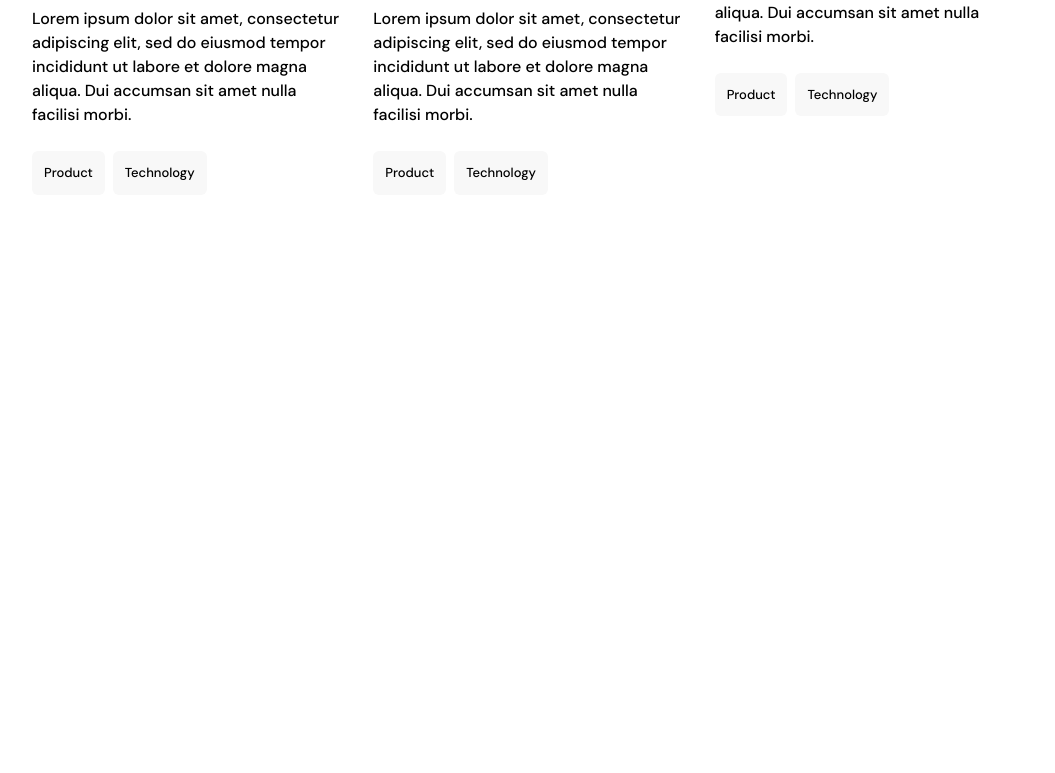
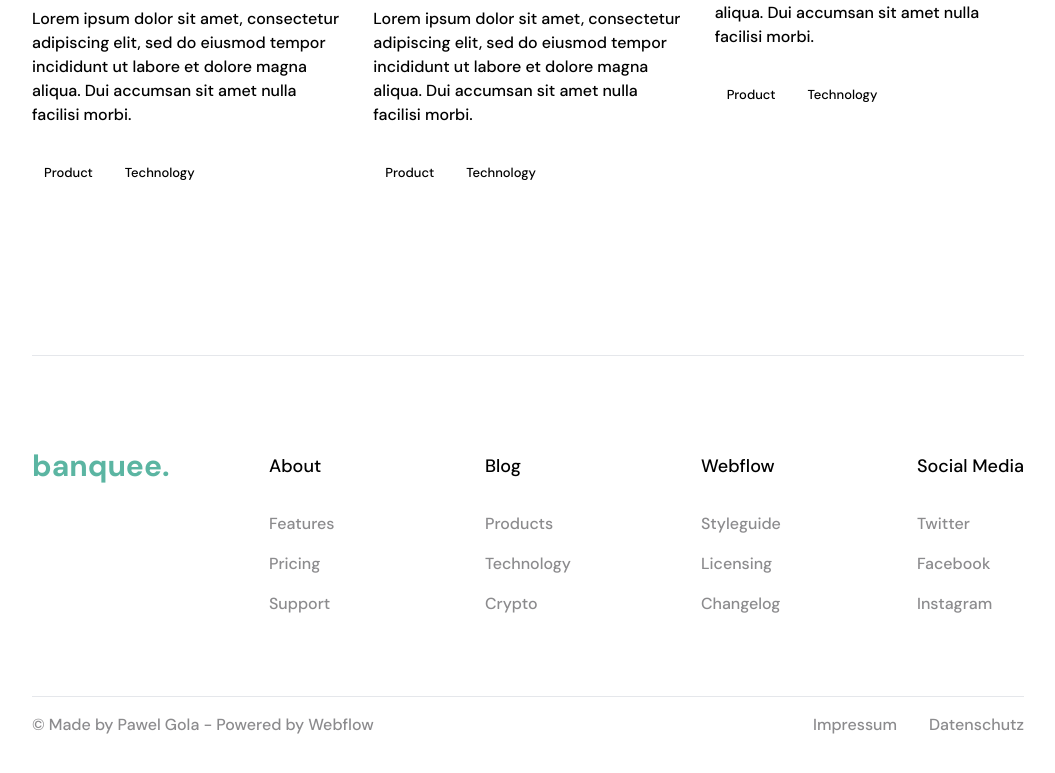
Before and after one commit to Stefano-Vezzoni/banquee-website, a React (Vite) app: page / in a window 1280 px wide. Shown: the part 10128-10901 px from the top of the page, without its empty margins (112-1167 px from the left). Before the commit the page ends 10323 px from the top, so only its background shows below. Built offline with nearby package versions, Linux system fonts and the light colour scheme.

Commit message:
(home) Footer Finished.

```diff
--- /dev/null
+++ b/src/components/Footer.tsx
@@ -0,0 +1,52 @@
+export function Footer() {
+    return (
+        <div className="mb-12">
+            <hr />
+            <div className="mt-24 flex justify-between">
+                <p className="-mt-1 text-3xl font-bold text-primary hover:text-teal-600">
+                    banquee.
+                </p>
+
+                <div className="flex gap-10">
+                    <div className="flex w-44 flex-col gap-4">
+                        <h3 className="text-lg">About</h3>
+                        <p className="mt-4 text-muted opacity-50">Features</p>
+                        <p className="text-muted opacity-50">Pricing</p>
+                        <p className="text-muted opacity-50">Support</p>
+                    </div>
+
+                    <div className="flex w-44 flex-col gap-4">
+                        <h3 className="text-lg">Blog</h3>
+                        <p className="mt-4 text-muted opacity-50">Products</p>
+                        <p className="text-muted opacity-50">Technology</p>
+                        <p className="text-muted opacity-50">Crypto</p>
+                    </div>
+
+                    <div className="flex w-44 flex-col gap-4">
+                        <h3 className="text-lg">Webflow</h3>
+                        <p className="mt-4 text-muted opacity-50">Styleguide</p>
+                        <p className="text-muted opacity-50">Licensing</p>
+                        <p className="text-muted opacity-50">Changelog</p>
+                    </div>
+
+                    <div className="flex flex-col gap-4">
+                        <h3 className="text-lg">Social Media</h3>
+                        <p className="mt-4 text-muted opacity-50">Twitter</p>
+                        <p className="text-muted opacity-50">Facebook</p>
+                        <p className="text-muted opacity-50">Instagram</p>
+                    </div>
+                </div>
+            </div>
+
+            <hr className="mt-20" />
+
+            <div className="mt-4 flex justify-between text-muted opacity-50">
+                <p>© Made by Pawel Gola - Powered by Webflow</p>
+                <span className="flex gap-8">
+                    <p>Impressum</p>
+                    <p>Datenschutz</p>
+                </span>
+            </div>
+        </div>
+    );
+}
--- a/src/pages/home/Home.tsx
+++ b/src/pages/home/Home.tsx
@@ -1,3 +1,4 @@
+import { Footer } from "../../components/Footer";
 import { Header } from "../../components/Header";
 import { Blog } from "./components/Blog";
 import { Hero } from "./components/Hero";
@@ -38,6 +39,8 @@ export function Home() {
                 <NeedHelp />
 
                 <Blog />
+
+                <Footer />
             </div>
         </div>
     );
--- a/tailwind.config.js
+++ b/tailwind.config.js
@@ -15,7 +15,6 @@ export default {
                 primaryLightButton: "#59CBB5",
                 primaryLight: "#E8F2EE",
                 muted: "#1A191E",
-                bgMuted: "#F8F8F8",
 
                 //Organize Your Money Section
                 laptopBg: "#E8F2EE",
```
